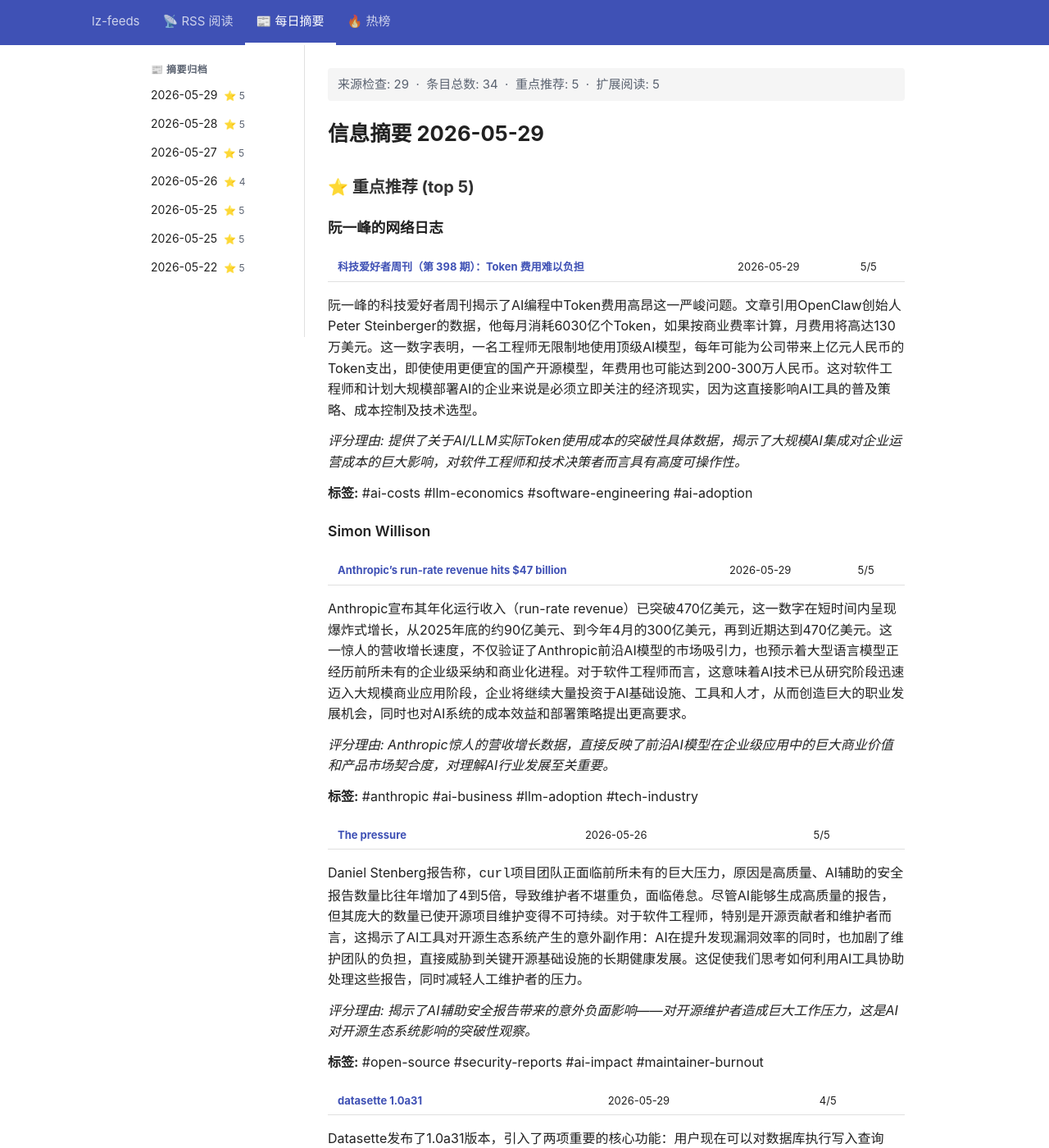
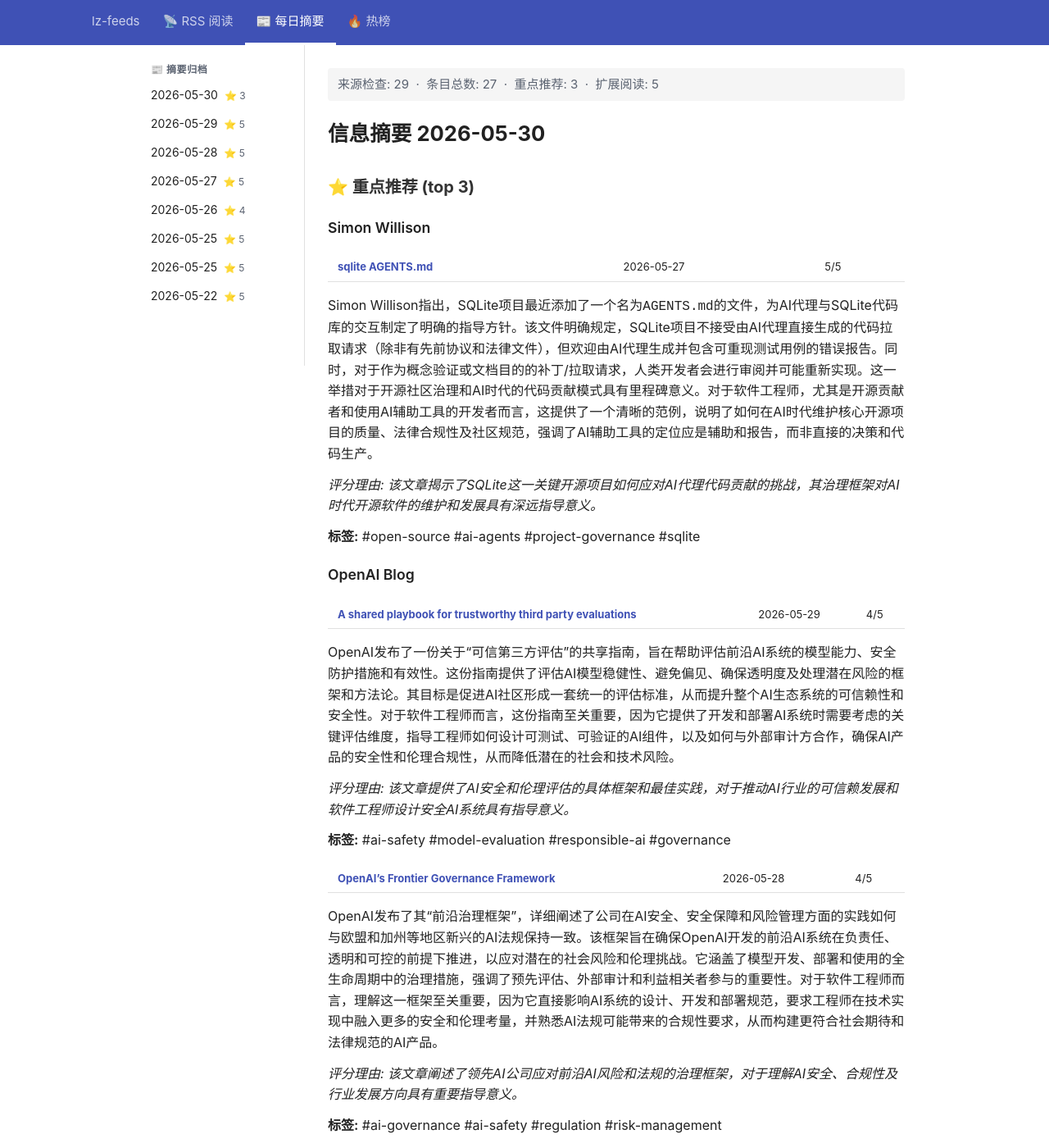
Before and after one commit to lizhang0101/lz-feeds, a Jekyll site: the page built from pages/digests.html, in a window 1280 px wide and 1400 px high. Shown: the whole window at 82% size. Built offline with Jekyll 4.4.1, drawn with Linux system fonts in a browser that asks for light colours; some of the changed text lies outside the part shown.

Commit message:
digest: 2026-05-30

```diff
--- /dev/null
+++ b/_digests/2026-05-30.md
@@ -0,0 +1,79 @@
+---
+date: 2026-05-30
+sources_checked: 29
+entries_found: 27
+top_picks: 3
+extended: 5
+---
+
+# 信息摘要 2026-05-30
+
+## ⭐ 重点推荐 (top 3)
+
+### Simon Willison
+
+**[sqlite AGENTS.md](https://simonwillison.net/2026/May/27/sqlite-agents/#atom-everything)** | 2026-05-27 | 5/5
+
+Simon Willison指出，SQLite项目最近添加了一个名为`AGENTS.md`的文件，为AI代理与SQLite代码库的交互制定了明确的指导方针。该文件明确规定，SQLite项目不接受由AI代理直接生成的代码拉取请求（除非有先前协议和法律文件），但欢迎由AI代理生成并包含可重现测试用例的错误报告。同时，对于作为概念验证或文档目的的补丁/拉取请求，人类开发者会进行审阅并可能重新实现。这一举措对于开源社区治理和AI时代的代码贡献模式具有里程碑意义。对于软件工程师，尤其是开源贡献者和使用AI辅助工具的开发者而言，这提供了一个清晰的范例，说明了如何在AI时代维护核心开源项目的质量、法律合规性及社区规范，强调了AI辅助工具的定位应是辅助和报告，而非直接的决策和代码生产。
+
+*评分理由: 该文章揭示了SQLite这一关键开源项目如何应对AI代理代码贡献的挑战，其治理框架对AI时代开源软件的维护和发展具有深远指导意义。*
+
+**标签:** #open-source #ai-agents #project-governance #sqlite
+
+### OpenAI Blog
+
+**[A shared playbook for trustworthy third party evaluations](https://openai.com/index/trustworthy-third-party-evaluations-foundations)** | 2026-05-29 | 4/5
+
+OpenAI发布了一份关于“可信第三方评估”的共享指南，旨在帮助评估前沿AI系统的模型能力、安全防护措施和有效性。这份指南提供了评估AI模型稳健性、避免偏见、确保透明度及处理潜在风险的框架和方法论。其目标是促进AI社区形成一套统一的评估标准，从而提升整个AI生态系统的可信赖性和安全性。对于软件工程师而言，这份指南至关重要，因为它提供了开发和部署AI系统时需要考虑的关键评估维度，指导工程师如何设计可测试、可验证的AI组件，以及如何与外部审计方合作，确保AI产品的安全性和伦理合规性，从而降低潜在的社会和技术风险。
+
+*评分理由: 该文章提供了AI安全和伦理评估的具体框架和最佳实践，对于推动AI行业的可信赖发展和软件工程师设计安全AI系统具有指导意义。*
+
+**标签:** #ai-safety #model-evaluation #responsible-ai #governance
+
+**[OpenAI’s Frontier Governance Framework](https://openai.com/index/openai-frontier-governance-framework)** | 2026-05-28 | 4/5
+
+OpenAI发布了其“前沿治理框架”，详细阐述了公司在AI安全、安全保障和风险管理方面的实践如何与欧盟和加州等地区新兴的AI法规保持一致。该框架旨在确保OpenAI开发的前沿AI系统在负责任、透明和可控的前提下推进，以应对潜在的社会风险和伦理挑战。它涵盖了模型开发、部署和使用的全生命周期中的治理措施，强调了预先评估、外部审计和利益相关者参与的重要性。对于软件工程师而言，理解这一框架至关重要，因为它直接影响AI系统的设计、开发和部署规范，要求工程师在技术实现中融入更多的安全和伦理考量，并熟悉AI法规可能带来的合规性要求，从而构建更符合社会期待和法律规范的AI产品。
+
+*评分理由: 该文章阐述了领先AI公司应对前沿AI风险和法规的治理框架，对于理解AI安全、合规性及行业发展方向具有重要指导意义。*
+
+**标签:** #ai-governance #ai-safety #regulation #risk-management
+
+---
+
+## 📖 扩展阅读
+
+### OpenAI Blog
+
+**[Boston Children’s uses AI to unlock new diagnoses](https://openai.com/index/boston-childrens-hospital)** | 2026-05-29 | 3/5
+
+波士顿儿童医院正利用OpenAI技术改善患者护理，成功诊断了40多例罕见疾病，并减轻了运营负担。
+
+*评分理由: 该文章提供了AI在医疗领域真实应用的案例，展示了其在诊断和效率提升方面的潜力，对了解AI实际价值有参考意义。*
+
+**[How Braintrust turns customer requests into code with Codex](https://openai.com/index/braintrust)** | 2026-05-29 | 3/5
+
+Braintrust工程师使用Codex结合GPT-5.5模型，显著加快了实验运行和代码生成速度，将客户需求转化为代码。
+
+*评分理由: 这篇文章介绍了AI工具在软件开发流程中提升效率的具体应用，对关注开发者生产力的工程师有一定参考价值。*
+
+### Jeff Geerling
+
+**[It's hard to justify buying a Framework 12](https://www.jeffgeerling.com/blog/2026/its-hard-to-justify-framework-12/)** | 2026-05-29 | 3/5
+
+Jeff Geerling认为，在面对苹果假设的“MacBook Neo”的强大性价比冲击下，很难证明购买Framework 12笔记本电脑是合理的。
+
+*评分理由: 该文章探讨了新兴模块化硬件（如Framework）在市场上面临的价值挑战，提供了对个人计算硬件市场趋势的独特视角。*
+
+### Simon Willison
+
+**[Claude Opus 4.8: "a modest but tangible improvement"](https://simonwillison.net/2026/May/28/claude-opus-4-8/#atom-everything)** | 2026-05-28 | 3/5
+
+Anthropic发布Claude Opus 4.8，坦诚地称其为“适度但显著的改进”，并强调模型在“诚实性”方面的提升。
+
+*评分理由: 这篇文章的亮点在于Anthropic对模型更新的坦诚描述，这在AI领域普遍夸大宣传的背景下显得尤为值得关注。*
+
+**[llm-anthropic 0.25.1](https://simonwillison.net/2026/May/28/llm-anthropic/#atom-everything)** | 2026-05-28 | 3/5
+
+llm-anthropic 0.25.1发布，新增Claude Opus 4.8支持，提供快速模式选项，并将默认max_tokens设置为模型最大输出。
+
+*评分理由: 这篇文章介绍了与Anthropic LLM交互的命令行工具的更新，直接提升了开发者使用最新模型和管理Token的便利性，具有实用价值。*
```
Also changed, not shown: _data/latest_entries.json.
